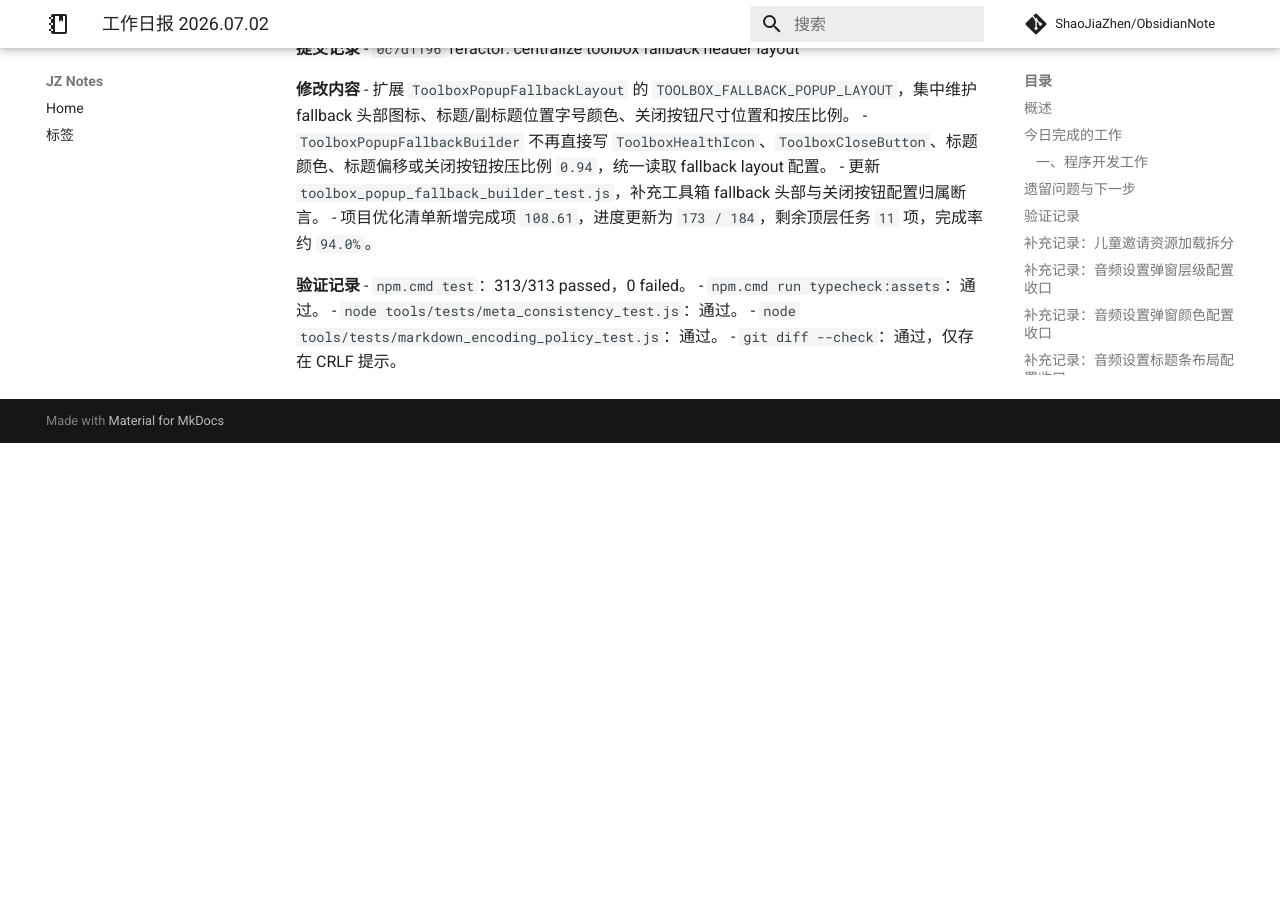
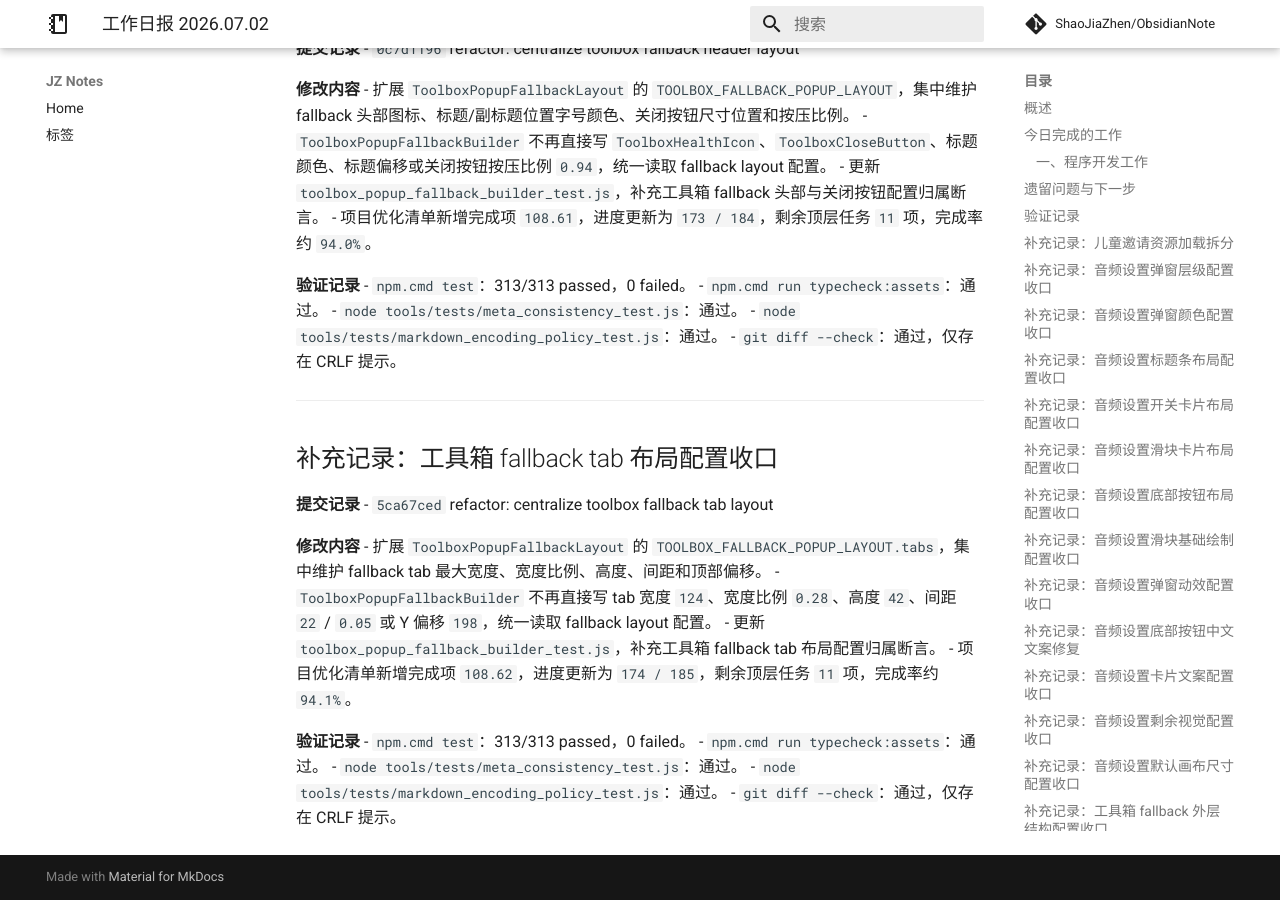
Before and after one commit to ShaoJiaZhen/ObsidianNote, an MkDocs documentation site: the page built from docs/工作内容/2026.07.02.md, in a window 1280 px wide and 900 px high, scrolled down 7674 px. Built offline with MkDocs 1.6.1 and Material for MkDocs 9.7.7, drawn with Linux system fonts in a browser that asks for light colours; comment, search, counter and statistics services are not loaded; before the commit the page ends 8117 px from its top, so only the background shows below that.

Commit message:
docs: record toolbox fallback tab layout cleanup
- record project commit 5ca67ced in the July 2 work log

- note optimization progress at 174/185

```diff
--- a/docs/工作内容/2026.07.02.md
+++ b/docs/工作内容/2026.07.02.md
@@ -362,3 +362,23 @@ project: 小鸡游戏
 - `node tools/tests/meta_consistency_test.js`：通过。
 - `node tools/tests/markdown_encoding_policy_test.js`：通过。
 - `git diff --check`：通过，仅存在 CRLF 提示。
+
+---
+
+## 补充记录：工具箱 fallback tab 布局配置收口
+
+**提交记录**
+- `5ca67ced` refactor: centralize toolbox fallback tab layout
+
+**修改内容**
+- 扩展 `ToolboxPopupFallbackLayout` 的 `TOOLBOX_FALLBACK_POPUP_LAYOUT.tabs`，集中维护 fallback tab 最大宽度、宽度比例、高度、间距和顶部偏移。
+- `ToolboxPopupFallbackBuilder` 不再直接写 tab 宽度 `124`、宽度比例 `0.28`、高度 `42`、间距 `22` / `0.05` 或 Y 偏移 `198`，统一读取 fallback layout 配置。
+- 更新 `toolbox_popup_fallback_builder_test.js`，补充工具箱 fallback tab 布局配置归属断言。
+- 项目优化清单新增完成项 `108.62`，进度更新为 `174 / 185`，剩余顶层任务 `11` 项，完成率约 `94.1%`。
+
+**验证记录**
+- `npm.cmd test`：313/313 passed，0 failed。
+- `npm.cmd run typecheck:assets`：通过。
+- `node tools/tests/meta_consistency_test.js`：通过。
+- `node tools/tests/markdown_encoding_policy_test.js`：通过。
+- `git diff --check`：通过，仅存在 CRLF 提示。
```
